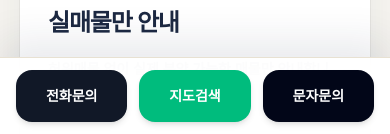
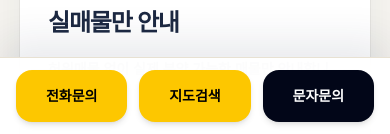
Before and after one commit to goldrealproperty-bit/gold-housing, a Next.js app: page / in a window 390 px wide. Shown: the part 710-844 px from the top of the page. Built offline with nearby package versions, Linux system fonts and the light colour scheme; no server answers; the database is empty.

Commit message:
모바일 하단 메뉴 디자인 개선

```diff
--- a/components/v2/BottomNav.tsx
+++ b/components/v2/BottomNav.tsx
@@ -20,22 +20,22 @@ export default function BottomNav() {
 
         <a
           href={`sms:${phone}?body=${smsBody}`}
-          className="flex items-center justify-center rounded-2xl bg-[#111827] py-4 text-sm font-black text-white shadow-md active:scale-95"
-        >
+           className="flex items-center justify-center rounded-2xl bg-yellow-400 py-4 text-sm font-black text-black shadow-md active:scale-95"
+>
           전화문의
         </a>
 
         <a
           href="/map"
-          className="flex items-center justify-center rounded-2xl bg-emerald-500 py-4 text-sm font-black text-white shadow-md active:scale-95"
-        >
+          className="flex items-center justify-center rounded-2xl bg-yellow-400 py-4 text-sm font-black text-black shadow-md active:scale-95"
+>
           지도검색
         </a>
 
         <a
           href={`tel:${phone}`}
           className="flex items-center justify-center rounded-2xl bg-slate-950 py-4 text-sm font-black text-white shadow-md active:scale-95"
-        >
+>
           문자문의
         </a>
 
```
